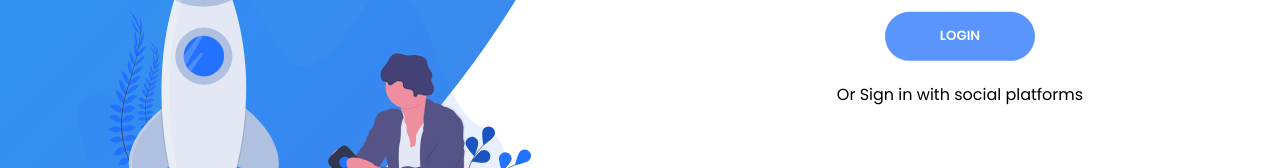
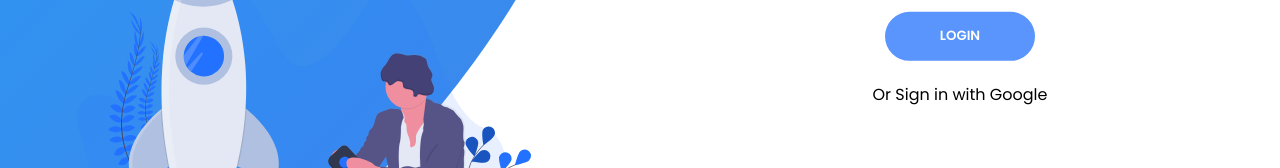
Before and after one commit to sarazaToussaint/tourism-frontEnd, a React (Create React App) app: page / in a window 1280 px wide. Shown: the part 447-615 px from the top of the page. Built offline with nearby package versions, Linux system fonts and the light colour scheme.

Commit message:
Change the title of the app in Public file

```diff
--- a/src/components/loginPage/Login.jsx
+++ b/src/components/loginPage/Login.jsx
@@ -28,7 +28,7 @@ const Login = () => {
                 <input type="password" placeholder="Password" />
               </div>
               <input type="submit" value="Login" className="btn solid" />
-              <p className="social-text">Or Sign in with social platforms</p>
+              <p className="social-text">Or Sign in with Google</p>
             </form>
             <form action="#" className="sign-up-form">
               <h2 className="title">Sign up</h2>
```
